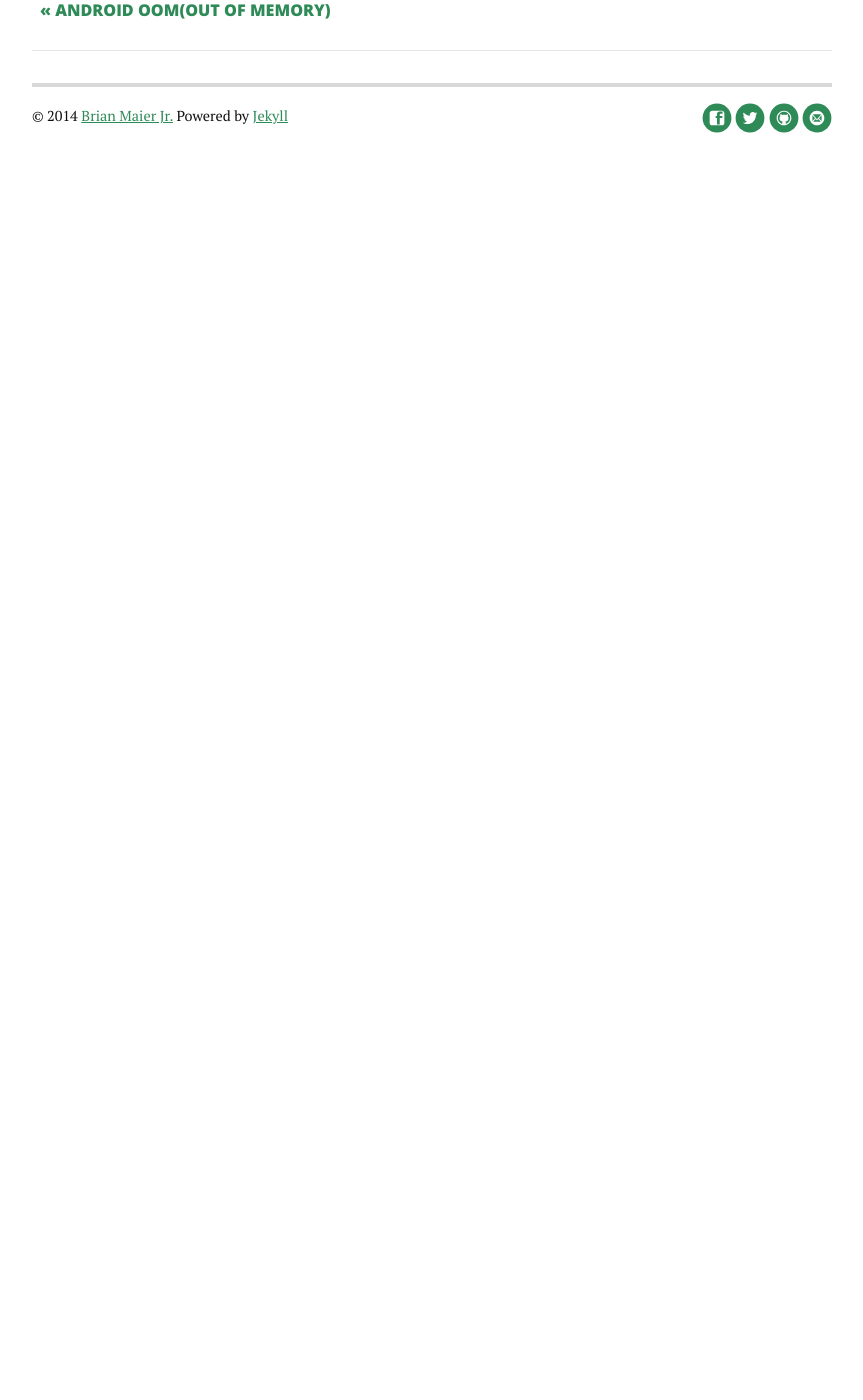
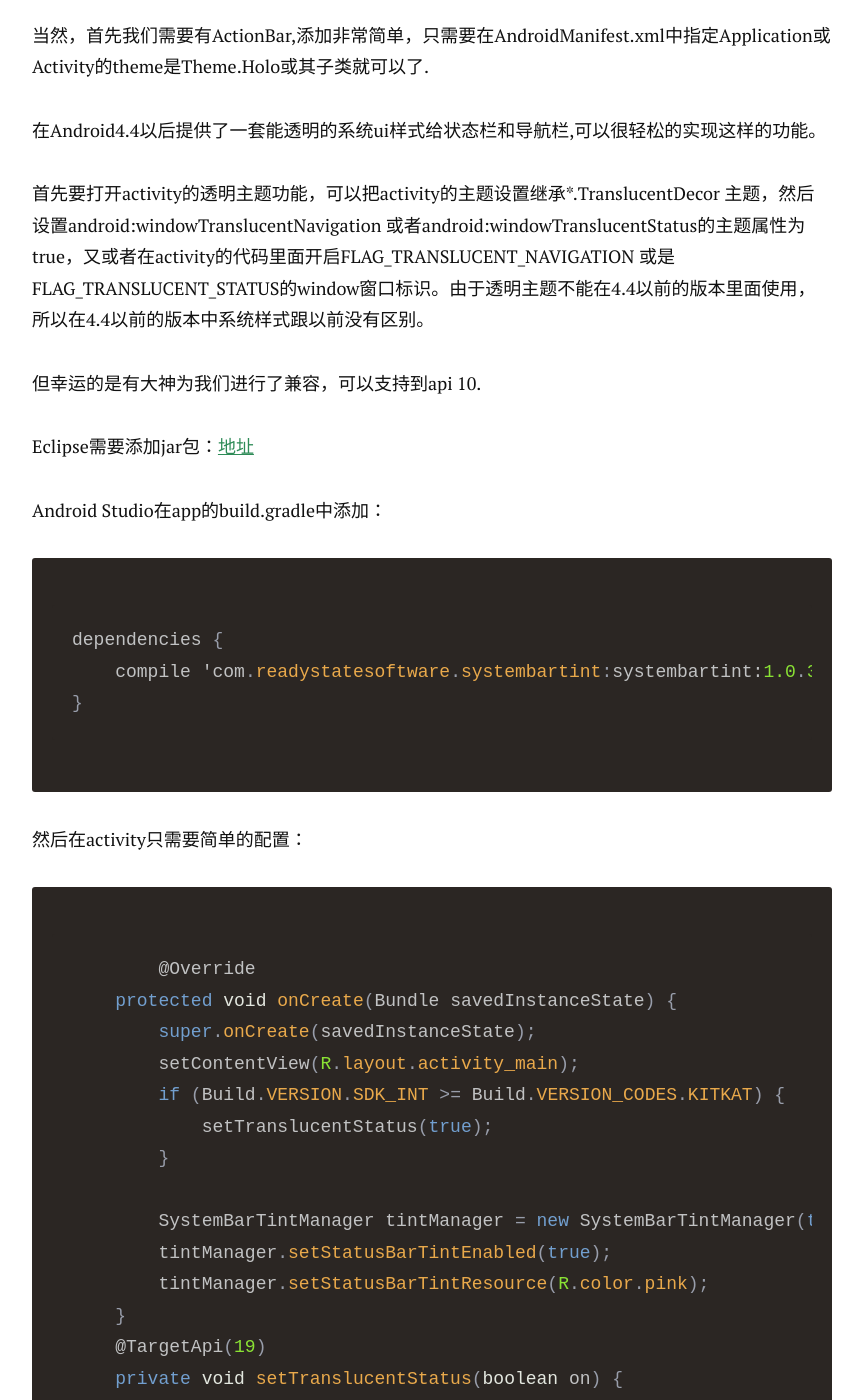
Before and after one commit to ditclear/ditclear.github.io, a Jekyll site: the page built from _posts/2014-8-4-android_systembartint.markdown, in a window 1280 px wide and 1400 px high, scrolled down 1131 px. Shown: the whole window, without its empty margins (208-1071 px from the left). Built offline with Jekyll 4.4.1, drawn with Linux system fonts in a browser that asks for light colours; nearby versions of some CDN libraries; Markdown is read by kramdown in place of the engine named in the settings; comment, search, counter and statistics services are not loaded; before the commit the page ends 1351 px from its top, so only the background shows below that; some of the changed text lies outside the part shown.

Commit message:
添加Android改变系统栏颜色

````diff
--- a/_posts/2014-8-4-android_systembartint.markdown
+++ b/_posts/2014-8-4-android_systembartint.markdown
@@ -5,4 +5,55 @@ date:   2015-8-4
 ---
 
 <p class="intro"><span class="dropcap">相</span>信大家在用其它APP的时候经常看到操作栏的颜色和系统栏的颜色相同,感觉十分漂亮.如:</p>
- <img src="{{ site.url }}/assets/img/sample.jpg" alt="">
+<div  align="center">
+ <img style="box-shadow:5px 0 5px;" src="{{ site.url }}/assets/img/sample.jpg" alt="sample">
+</div>
+##那么我们需要怎么做呢？
+
+当然，首先我们需要有ActionBar,添加非常简单，只需要在AndroidManifest.xml中指定Application或Activity的theme是Theme.Holo或其子类就可以了.
+
+在Android4.4以后提供了一套能透明的系统ui样式给状态栏和导航栏,可以很轻松的实现这样的功能。
+
+首先要打开activity的透明主题功能，可以把activity的主题设置继承*.TranslucentDecor 主题，然后设置android:windowTranslucentNavigation 或者android:windowTranslucentStatus的主题属性为true，又或者在activity的代码里面开启FLAG_TRANSLUCENT_NAVIGATION 或是 FLAG_TRANSLUCENT_STATUS的window窗口标识。由于透明主题不能在4.4以前的版本里面使用，所以在4.4以前的版本中系统样式跟以前没有区别。
+
+但幸运的是有大神为我们进行了兼容，可以支持到api 10.
+
+Eclipse需要添加jar包：[地址](https://repository.sonatype.org/service/local/repositories/central-proxy/content/com/readystatesoftware/systembartint/systembartint/1.0.4/systembartint-1.0.4.jar)
+
+Android Studio在app的build.gradle中添加：
+
+```java
+dependencies {
+    compile 'com.readystatesoftware.systembartint:systembartint:1.0.3'
+}
+```
+然后在activity只需要简单的配置：
+
+```java
+ 	@Override
+    protected void onCreate(Bundle savedInstanceState) {
+        super.onCreate(savedInstanceState);
+        setContentView(R.layout.activity_main);
+        if (Build.VERSION.SDK_INT >= Build.VERSION_CODES.KITKAT) {
+            setTranslucentStatus(true);
+        }
+
+        SystemBarTintManager tintManager = new SystemBarTintManager(this);
+        tintManager.setStatusBarTintEnabled(true);
+        tintManager.setStatusBarTintResource(R.color.pink);
+    }
+    @TargetApi(19)
+    private void setTranslucentStatus(boolean on) {
+        Window win = getWindow();
+        WindowManager.LayoutParams winParams = win.getAttributes();
+        final int bits = WindowManager.LayoutParams.FLAG_TRANSLUCENT_STATUS;
+        if (on) {
+            winParams.flags |= bits;
+        } else {
+            winParams.flags &= ~bits;
+        }
+        win.setAttributes(winParams);
+    }
+```
+
+当然还有其它的效果，如系统栏透明和设置其它颜色，具体可见github开源库:[https://github.com/jgilfelt/SystemBarTint](https://github.com/jgilfelt/SystemBarTint)
````
Also changed, not shown: _posts/2015-6-27-plane-war.markdown (+9 -3 lines).
